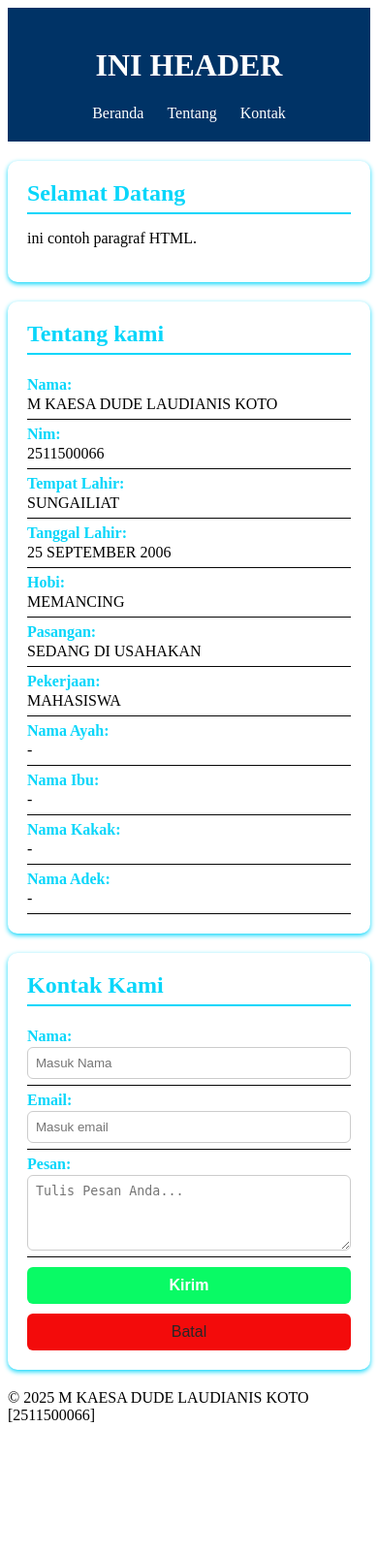
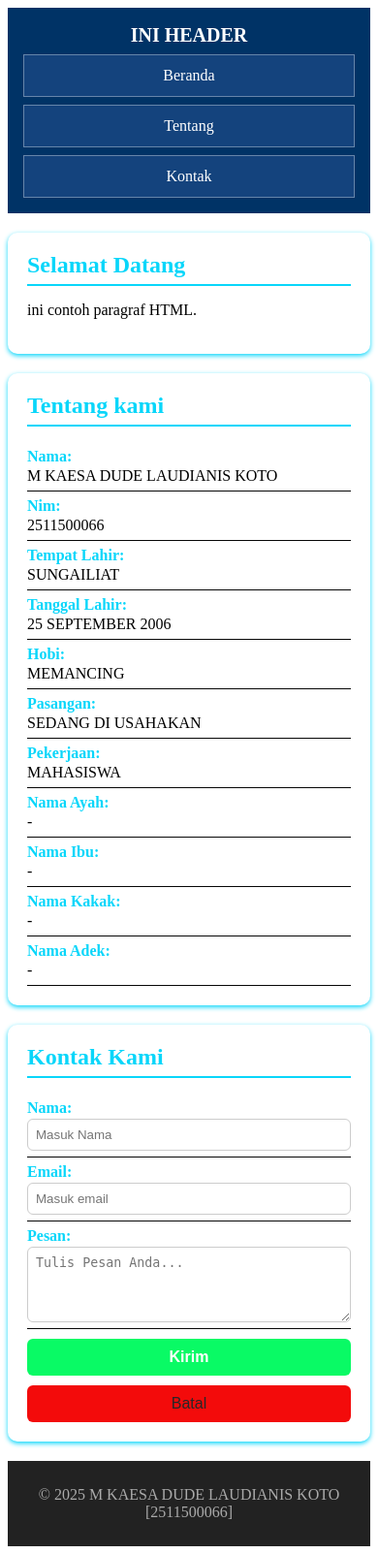
Before and after one commit to 2511500066-art/2511500066-PWD-TI1B-255260, a PHP site: page /pertemuan-04/index.html in a window 390 px wide. Shown: the whole page at 97% size. Before the commit the page ends 1467 px from the top, so only its background shows below. Run offline with PHP 8.4, Linux system fonts and the light colour scheme.

Commit message:
styling navigas

```diff
--- a/pertemuan-04/style.css
+++ b/pertemuan-04/style.css
@@ -18,9 +18,9 @@ header ul {
 }
 
 header li a {
-color: #fff;
-text-decoration: none;
-padding: 6px 12px;
+    color: #fff;
+    text-decoration: none;
+    padding: 6px 12px;
 }
 
 #home,
@@ -33,6 +33,7 @@ padding: 6px 12px;
     margin: 20px auto;
     box-shadow: 0 2px 5px #09d6fa;
 }
+
 #home h2,
 #about h2,
 #contact h2 {
@@ -42,8 +43,9 @@ padding: 6px 12px;
     margin-top: 0;
     margin-bottom: 16px;
 }
+
 #home p {
-text-align: justify;
+    text-align: justify;
 }
 
 #about p,
@@ -115,6 +117,31 @@ text-align: justify;
     transform: translateY(-1px);
 }
 
+footer {
+    background: #222;
+    color: #aaa;
+    text-align: center;
+    padding: 10px;
+}
+
+header li a:hover {
+    background-color: #85020d;
+    border-radius: 6px;
+    transition: background-color 0.3s ease;
+}
+
+header li a:focus {
+    outline: 2px solid #fff;
+    outline-offset: 2px;
+    border-radius: 6px;
+    background-color: rgba(255, 255, 255, 0.15);
+}
+
+header li a:active {
+    background-color: #cc04a1;
+    transform: translateY(1px);
+}
+
 @media (max-width: 600px) {
 
     #about p,
@@ -135,4 +162,33 @@ text-align: justify;
     #contact button {
         width: 100%;
     }
+
+    header {
+        padding: 16px;
+        position: sticky;
+        top: 0;
+        z-index: 1000;
+    }
+
+    header h1 {
+        margin: 0 0 8px;
+        font-size: 20px;
+        line-height: 1.2;
+    }
+
+    header ul {
+        flex-direction: column;
+        align-items: stretch;
+        gap: 8px;
+        margin: 8px 0 0;
+    }
+
+    header li a {
+        display: block;
+        padding: 12px 14px;
+        border: 1px solid rgba(255, 255, 255, .35);
+        background: rgba(255, 255, 255, .08);
+        backdrop-filter: saturate(120%);
+    }
+
 }
```
Also changed, not shown: pertemuan-04/README.md.
